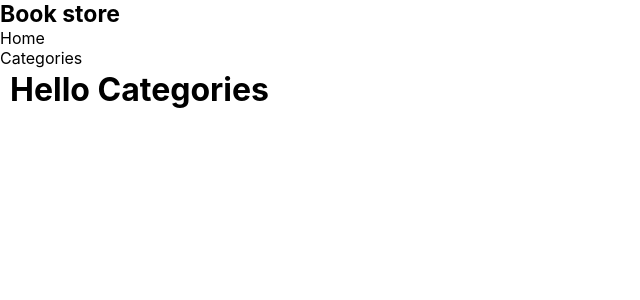
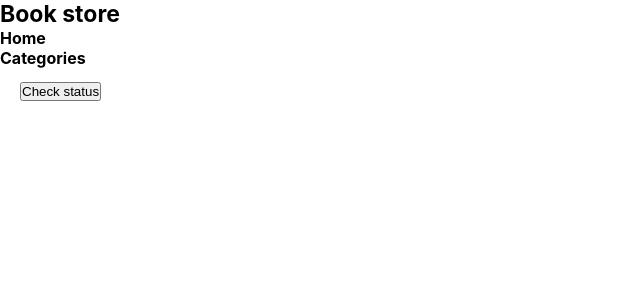
Before and after one commit to byiringiroscar/Book-store-with-React, a React (Create React App) app: page /categories in a window 1280 px wide. Shown: the top 300 px of the page, without its empty margins (0-640 px from the left). Built offline with nearby package versions, Linux system fonts and the light colour scheme.

Commit message:
Add button in categories page

```diff
--- a/src/App.css
+++ b/src/App.css
@@ -21,11 +21,15 @@ header{
 }
 main{
   width: 100vw;
-  padding: 10px;
+  padding: 20px;
 }
 
 .nav-link{
   color: black;
+  font-weight: bold;
+}
+.nav-link:hover{
+  color: blue;
 }
 .logo{
   font-size: 23px;
--- a/src/components/categories/categories.js
+++ b/src/components/categories/categories.js
@@ -2,7 +2,7 @@ import React from 'react';
 
 const Category = () => (
   <main>
-    <h1>Hello Categories</h1>
+    <button type="button">Check status</button>
   </main>
 );
 
```
